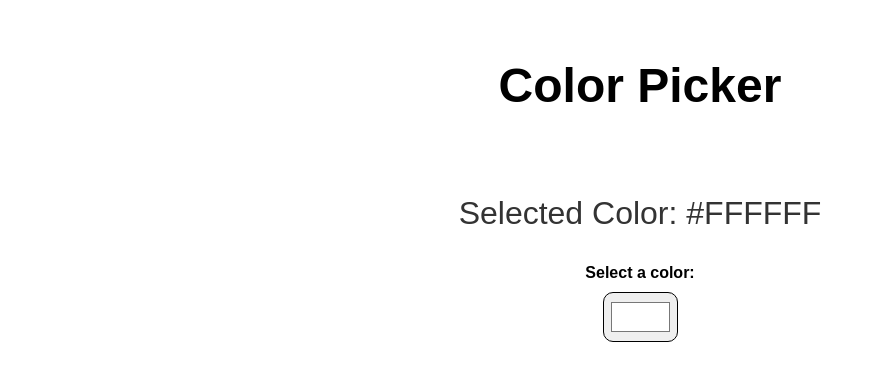
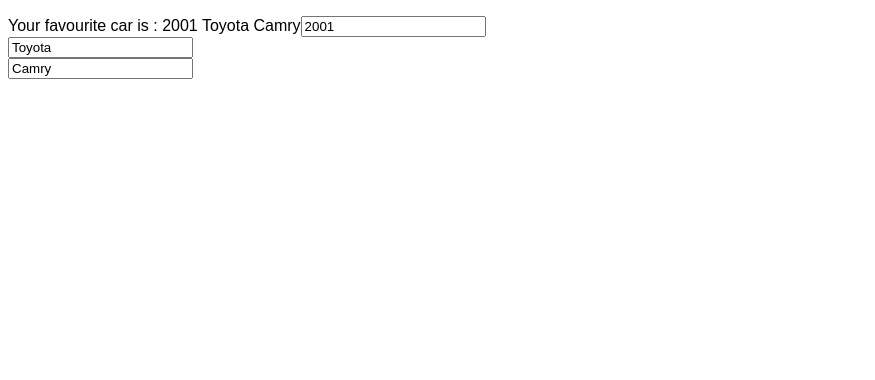
Before and after one commit to JohnKarima/react-refresher, a React (Vite) app: page / in a window 1280 px wide. Shown: the top 380 px of the page, without its empty margins (0-875 px from the left). Built offline with nearby package versions, Linux system fonts and the light colour scheme; the HTML template or start-up script is replaced by a standard one.

Commit message:
updating the state in react safely

```diff
--- a/src/App.jsx
+++ b/src/App.jsx
@@ -1,10 +1,9 @@
-import ColorPicker from "./ColorPicker"
-import "./index.css"
+import MyComponent2 from "./MyComponent2"
 
 function App() {
     return (
         <>
-        <ColorPicker></ColorPicker>
+        <MyComponent2></MyComponent2>
         </>
     )
 }
--- /dev/null
+++ b/src/MyComponent2.jsx
@@ -0,0 +1,47 @@
+import React, { useState } from 'react'
+function MyComponent2() {
+    const [car, setCar] = useState({
+        year: 2001,
+        make: 'Toyota',
+        model: 'Camry',
+    })
+
+    function handleYearChange(event) {
+        setCar(c => ({ ...c, year: event.taarget.value }))
+    }
+
+    function handleMakeChange(event) {
+        setCar(c => ({ ...c, make: event.target.value }))
+    }
+
+    function handleModelChange(event) {
+        setCar(c => ({ ...c, model: event.target.value }))
+    }
+
+    return (
+        <div>
+            <p>
+                Your favourite car is : {car.year} {car.make} {car.model}
+                <input
+                    type="number"
+                    value={car.year}
+                    onChange={handleYearChange}
+                />{' '}
+                <br />
+                <input
+                    type="text"
+                    value={car.make}
+                    onChange={handleMakeChange}
+                />{' '}
+                <br />
+                <input
+                    type="text"
+                    value={car.model}
+                    onChange={handleModelChange}
+                />{' '}
+                <br />
+            </p>
+        </div>
+    )
+}
+export default MyComponent2
```
